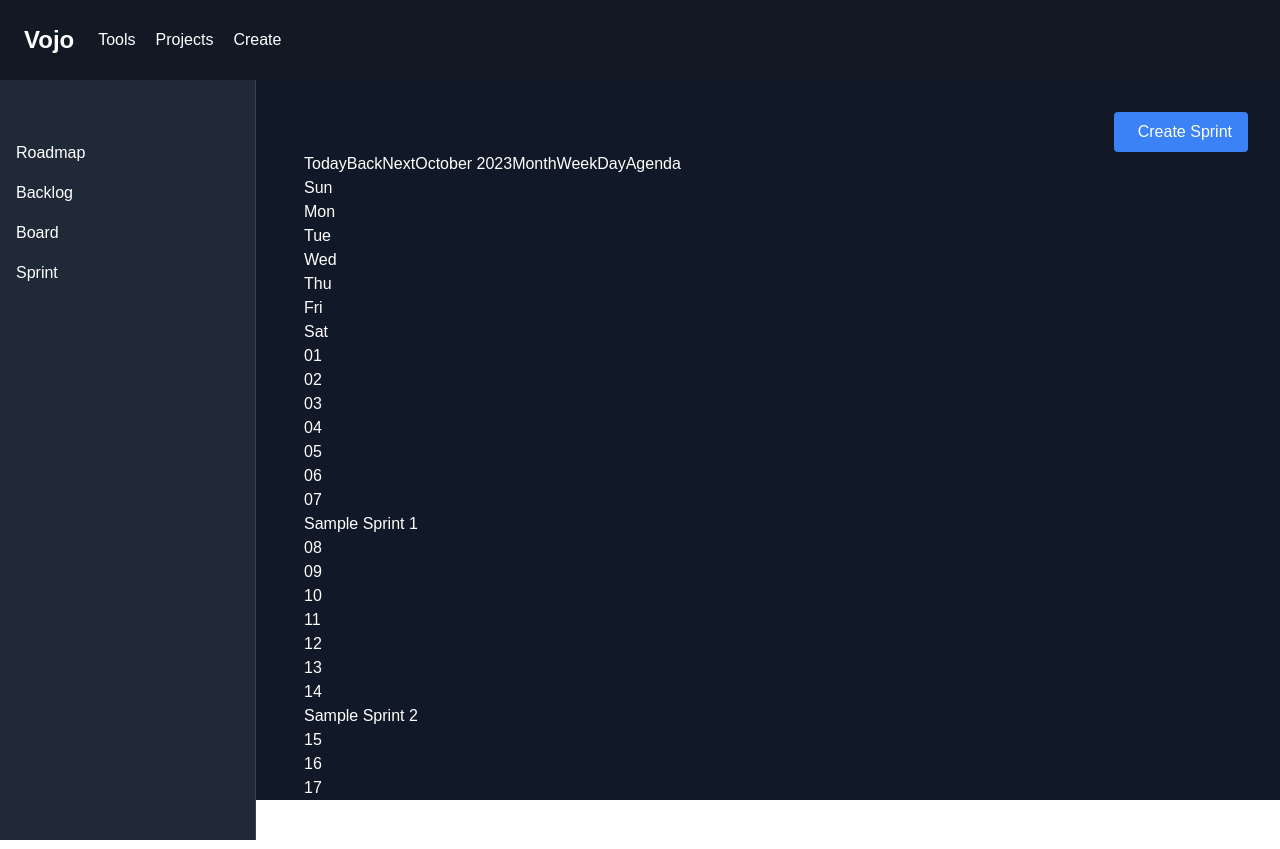
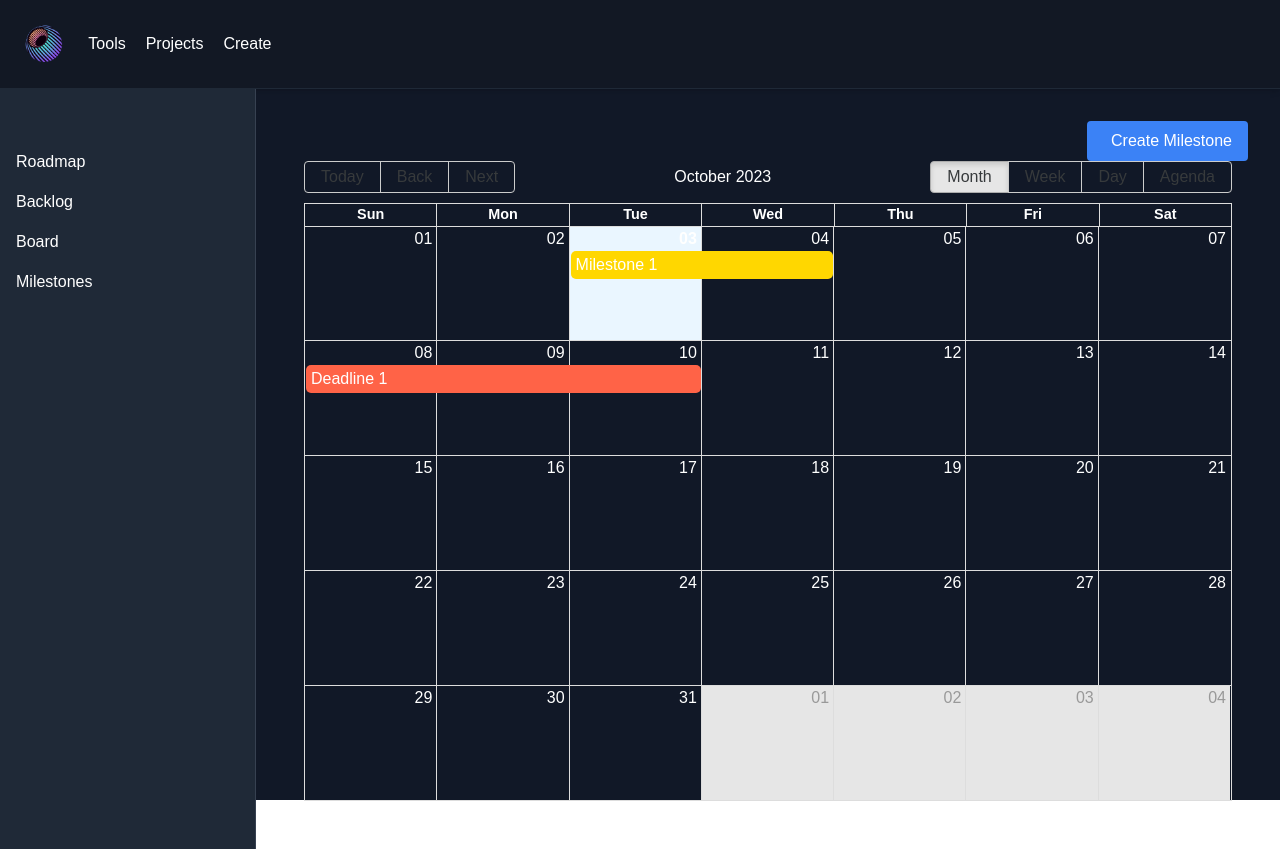
Before and after one commit to udemex10/projnextai, a Next.js app: page /workspace/1 in a window 1280 px wide. Both pictures are taken after a click on the button "Roadmap". Built offline with nearby package versions, Linux system fonts and the light colour scheme.

Commit message:
New Changes

```diff
--- a/components/Sidebar.js
+++ b/components/Sidebar.js
@@ -22,8 +22,8 @@ function Sidebar({ setActiveView }) {
           </button>
         </li>
         <li className="mb-2">
-          <button onClick={() => setActiveView('sprint board')} className="block py-1 hover:text-blue-500 transition-transform duration-300 ease-in-out transform hover:scale-105">
-            Sprint
+          <button onClick={() => setActiveView('Milestones')} className="block py-1 hover:text-blue-500 transition-transform duration-300 ease-in-out transform hover:scale-105">
+            Milestones
           </button>
         </li>
       </ul>
--- a/components/Toolbar.js
+++ b/components/Toolbar.js
@@ -1,9 +1,9 @@
 import React from 'react';
 
-function Toolbar({ title = "Vojo", links = [] }) {
+function Toolbar({ links = [] }) {
   return (
-    <div className="bg-custom-dark p-6 flex items-center">
-      <h1 className="text-2xl font-bold text-white mr-6">{title}</h1>
+    <div className="bg-custom-dark p-6 flex items-center border-b border-gray-800 shadow-md">
+      <img src="/Vojo_Logo.png" alt="Logo" className="h-10 mr-6" />
       <div className="space-x-5">
         {links.map(link => (
           <a
--- a/components/roadmapComponent.js
+++ b/components/roadmapComponent.js
@@ -1,43 +1,57 @@
-// components/Roadmap.tsx
 import { useState } from 'react';
 import { Calendar, momentLocalizer } from 'react-big-calendar';
 import moment from 'moment';
 import { useRouter } from 'next/router';
+import 'react-big-calendar/lib/css/react-big-calendar.css';
 
-// Setup the localizer by providing the moment object to the localizer
 const localizer = momentLocalizer(moment);
 
 const Roadmap = () => {
   const router = useRouter();
 
-  // Dummy events for demonstration purposes
   const [events, setEvents] = useState([
     {
-      start: new Date(),
-      end: new Date(moment().add(1, "days")),
-      title: 'Sample Sprint 1',
-      id: '1', // This can be the sprint ID
+       start: new Date(),
+      end: new Date(moment().add(1, "days").toDate()),
+      title: 'Milestone 1',
+      type: 'milestone',
+      id: '1',
     },
     {
-      start: new Date(moment().add(5, "days")),
-      end: new Date(moment().add(7, "days")),
-      title: 'Sample Sprint 2',
+      start: new Date(moment().add(5, "days").toDate()),
+      end: new Date(moment().add(7, "days").toDate()),
+      title: 'Deadline 1',
+      type: 'deadline',
       id: '2',
     },
   ]);
 
+  const eventStyleGetter = (event) => {
+    let style = {};
+    if (event.type === 'milestone') {
+      style.backgroundColor = '#FFD700';  // Gold color for Milestone
+    } else if (event.type === 'deadline') {
+      style.backgroundColor = '#FF6347';  // Tomato color for Deadline
+    }
+    return {
+      style: style
+    };
+  };
+
   const handleEventClick = (event) => {
-    router.push(`/sprint/${event.id}`);
+    console.log(`Clicked on ${event.title}`);
+    // Handle click logic here, for example:
+    // router.push(`/sprint/${event.id}`);
   };
 
   return (
     <div className="relative p-4">
       <button
         className="absolute top-0 right-0 bg-blue-500 text-white rounded px-4 py-2"
-        onClick={() => console.log("Create Sprint")}
+        onClick={() => console.log("Create Milestone")}
       >
         <i className="fas fa-plus mr-2"></i>
-        Create Sprint
+          Create Milestone
       </button>
 
       <Calendar
@@ -47,6 +61,7 @@ const Roadmap = () => {
         events={events}
         style={{ height: '80vh' }}
         onSelectEvent={handleEventClick}
+        eventPropGetter={eventStyleGetter}
         className="mt-6"
       />
     </div>
--- a/pages/dashboard.js
+++ b/pages/dashboard.js
@@ -10,7 +10,7 @@ const mockWorkspaces = [
 
 const Dashboard = ({ handleDelete }) => {
   return (
-    <div className="pt-0 pl-8 pr-8 pb-8 bg-gray-900 text-white h-screen">
+    <div className="flex flex-col pb-8 bg-gray-900 text-white h-screen w-full">
       <Toolbar
         title="Vojo"
         links={[
@@ -20,7 +20,7 @@ const Dashboard = ({ handleDelete }) => {
         ]}
       />
 
-      <div className="flex flex-wrap space-x-8 mt-6">
+      <div className="pl-8 pr-8 flex flex-wrap space-x-8 mt-6">
         {mockWorkspaces.map(workspace => (
           <WorkspaceCard key={workspace._id} workspace={workspace} onDelete={handleDelete} />
         ))}
--- a/pages/workspace/[workspaceId].js
+++ b/pages/workspace/[workspaceId].js
@@ -3,7 +3,7 @@ import Sidebar from '../../components/Sidebar';
 import Roadmap from '../../components/roadmapComponent';
 import Backlog from '../../components/backlogcomponent';
 import Taskboard from '../../components/TaskBoard';
-import Sprintboard from '../../components/sprintBoardcomponent';
+import Sprintboard from '../../components/Milestones';
 import Toolbar from '../../components/Toolbar';
 
 function WorkspaceId({ allWorkspaces }) {
```
Also changed, not shown: components/Milestones.js (renamed from components/sprintBoardcomponent.js), public/Vojo_Logo.png (added).
